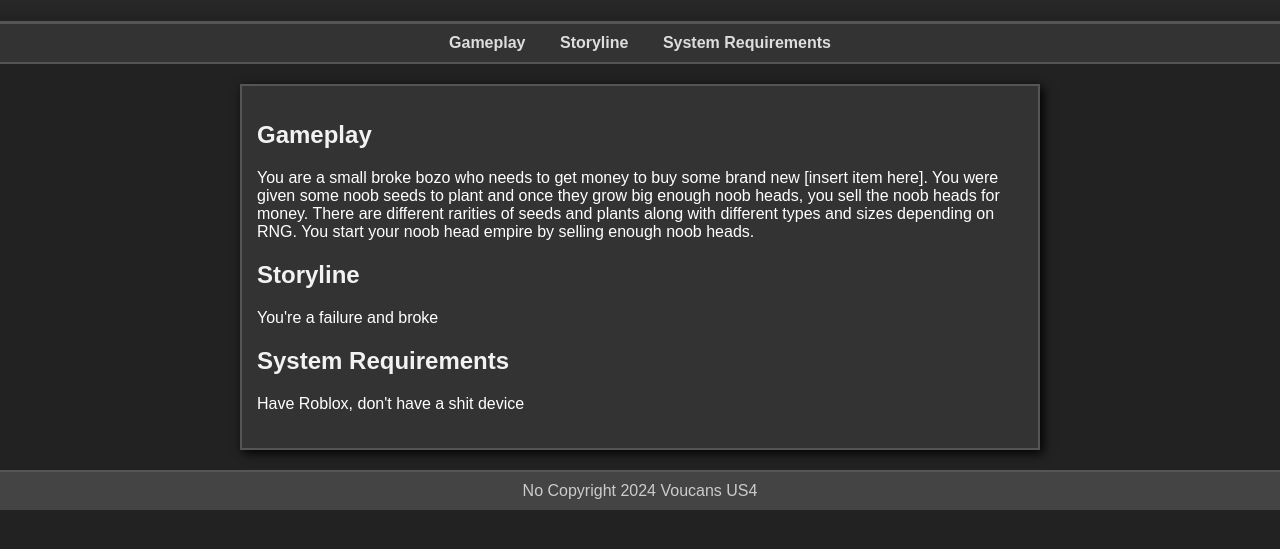
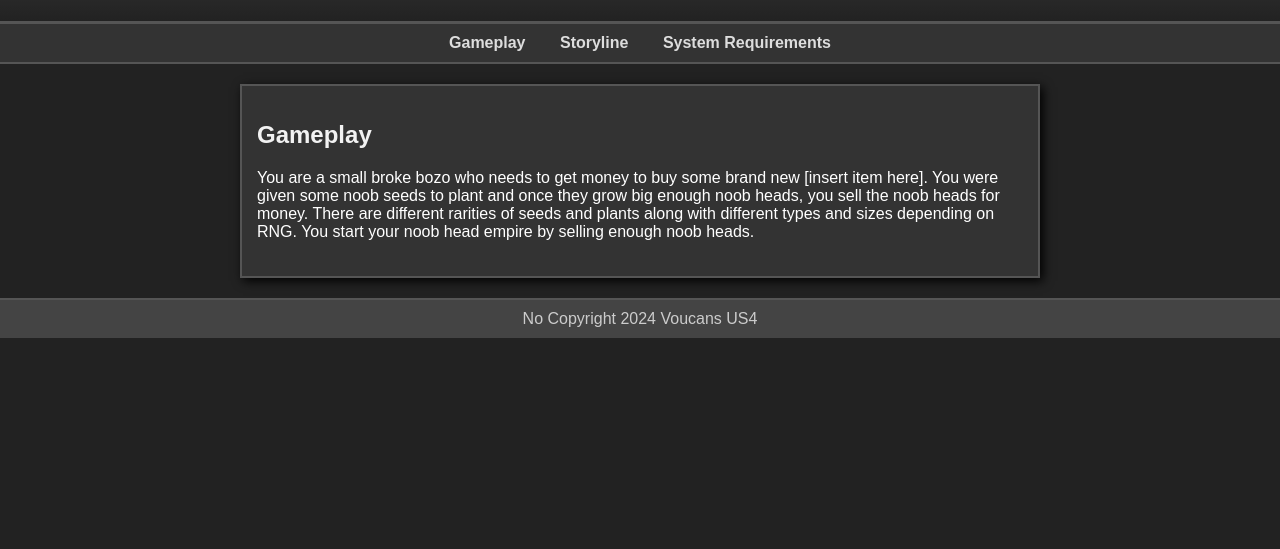
Before and after one commit to voucan/evvqx, a plain HTML site: page index.html in a window 1280 px wide. Shown: the part 99-648 px from the top of the page. Drawn offline with Linux system fonts and the light colour scheme.

Commit message:
Update index.html

```diff
--- a/index.html
+++ b/index.html
@@ -74,26 +74,16 @@
     </header>
 
     <nav>
-        <a href="#gameplay">Gameplay</a>
-        <a href="#storyline">Storyline</a>
-        <a href="#requirements">System Requirements</a>
+        <a href="/index.html">Gameplay</a>
+        <a href="/storyline.html">Storyline</a>
+        <a href="/system.html">System Requirements</a>
     </nav>
 
     <div class="container">
         <div class="content">
-            <section id="gameplay">
+            <section>
                 <h2>Gameplay</h2>
                 <p>You are a small broke bozo who needs to get money to buy some brand new [insert item here]. You were given some noob seeds to plant and once they grow big enough noob heads, you sell the noob heads for money. There are different rarities of seeds and plants along with different types and sizes depending on RNG. You start your noob head empire by selling enough noob heads.</p>
-            </section>
-
-            <section id="storyline">
-                <h2>Storyline</h2>
-                <p>You're a failure and broke</p>
-            </section>
-
-            <section id="requirements">
-                <h2>System Requirements</h2>
-                <p>Have Roblox, don't have a shit device</p>
             </section>
         </div>
     </div>
```
